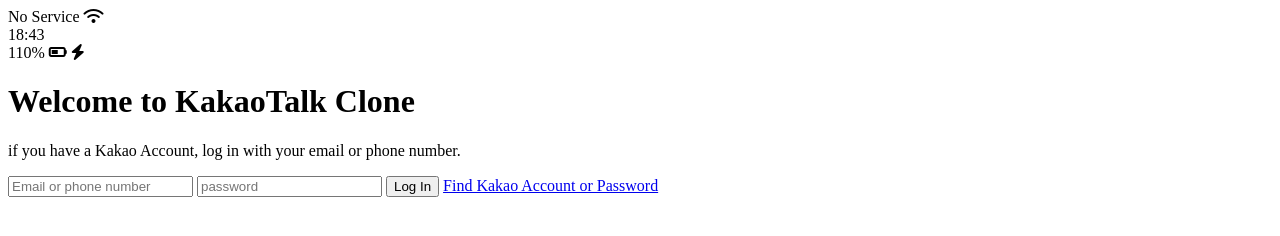
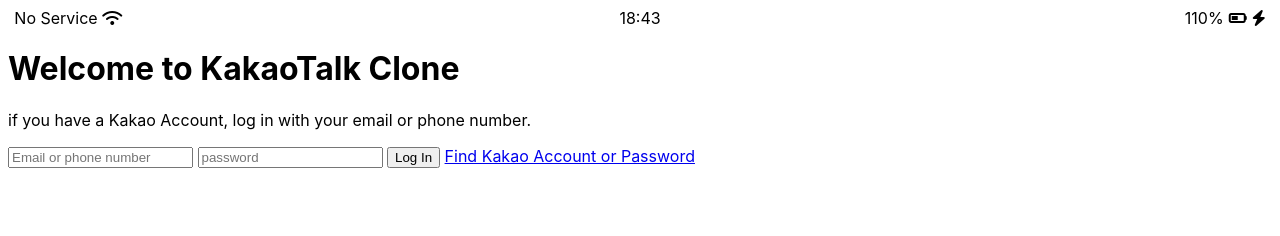
Before and after one commit to limfluenza/kocoa-clone-2022, a plain HTML site: page index.html in a window 1280 px wide. Drawn offline with Linux system fonts and the light colour scheme.

Commit message:
css addd

```diff
--- /dev/null
+++ b/css/styles.css
@@ -0,0 +1,31 @@
+@import url("https://fonts.googleapis.com/css2?family=Open+Sans:wght@400;600&display=swap");
+body {
+  font-family: -apple-system, BlinkMacSystemFont, "Segoe UI", Roboto, Oxygen,
+    Ubuntu, Cantarell, "Open Sans", "Helvetica Neue", sans-serif;
+}
+
+.status-bar {
+  display: flex;
+  justify-content: center;
+}
+
+.status-bar__column {
+  width: 33%;
+}
+.status-bar__column:nth-child(2) {
+  display: flex;
+  justify-content: center;
+}
+.status-bar__column:last-child {
+  display: flex;
+  justify-content: flex-end;
+  align-items: center;
+}
+
+.status-bar__column .fa-battery-half {
+  margin: 0px 5px;
+}
+
+.status-bar__columnL:first-child span {
+  margin-right: 5px;
+}
--- a/index.html
+++ b/index.html
@@ -1,13 +1,14 @@
 <!DOCTYPE html>
 <html lang="en">
   <head>
+    <link rel="stylesheet" href="css/styles.css" />
     <meta charset="UTF-8" />
     <meta http-equiv="X-UA-Compatible" content="IE=edge" />
     <meta name="viewport" content="width=device-width, initial-scale=1.0" />
     <title>Welcome to Kokoa Talk</title>
   </head>
   <body>
-    <div id="status-bar">
+    <div class="status-bar">
       <div class="status-bar__column">
         <span>No Service</span>
         <i class="fas fa-wifi"></i>
```
